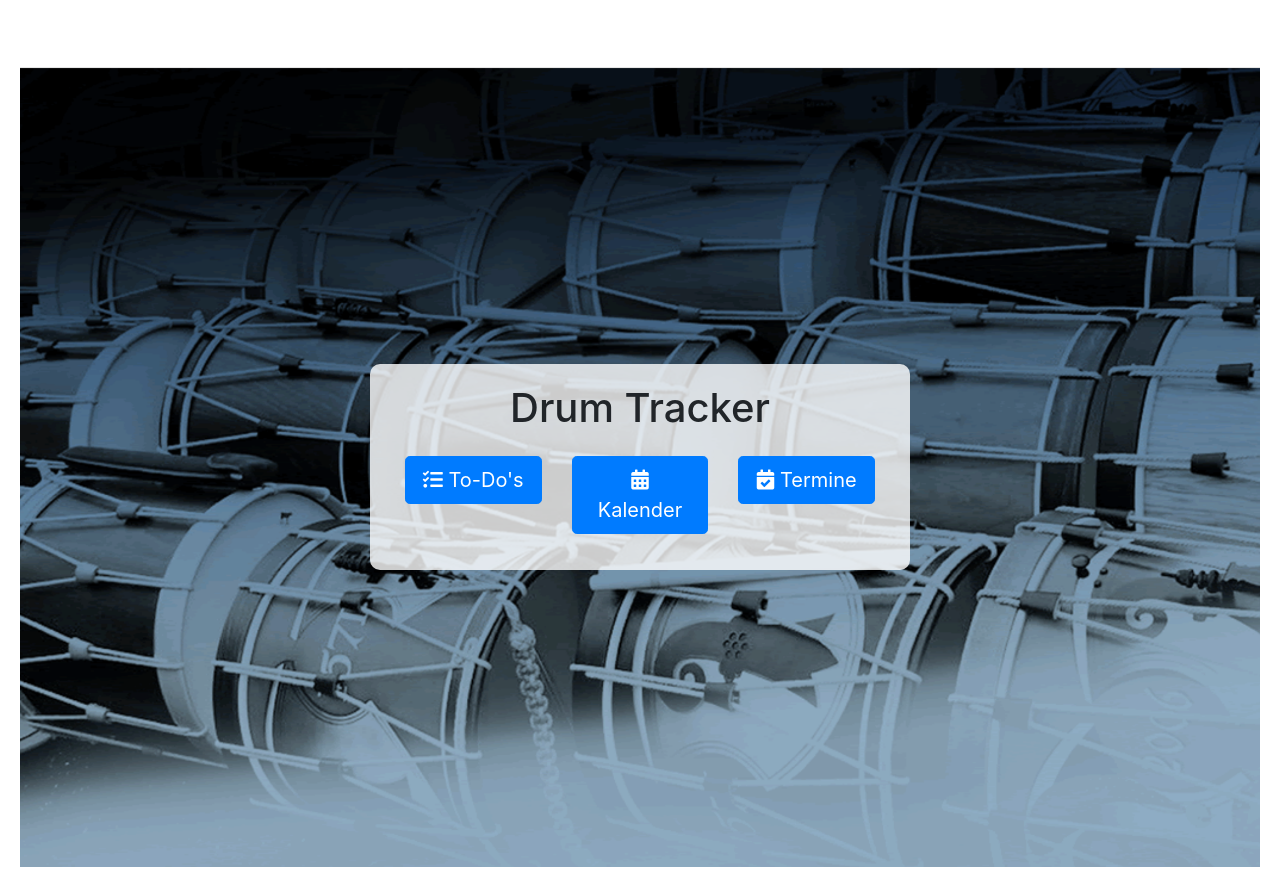
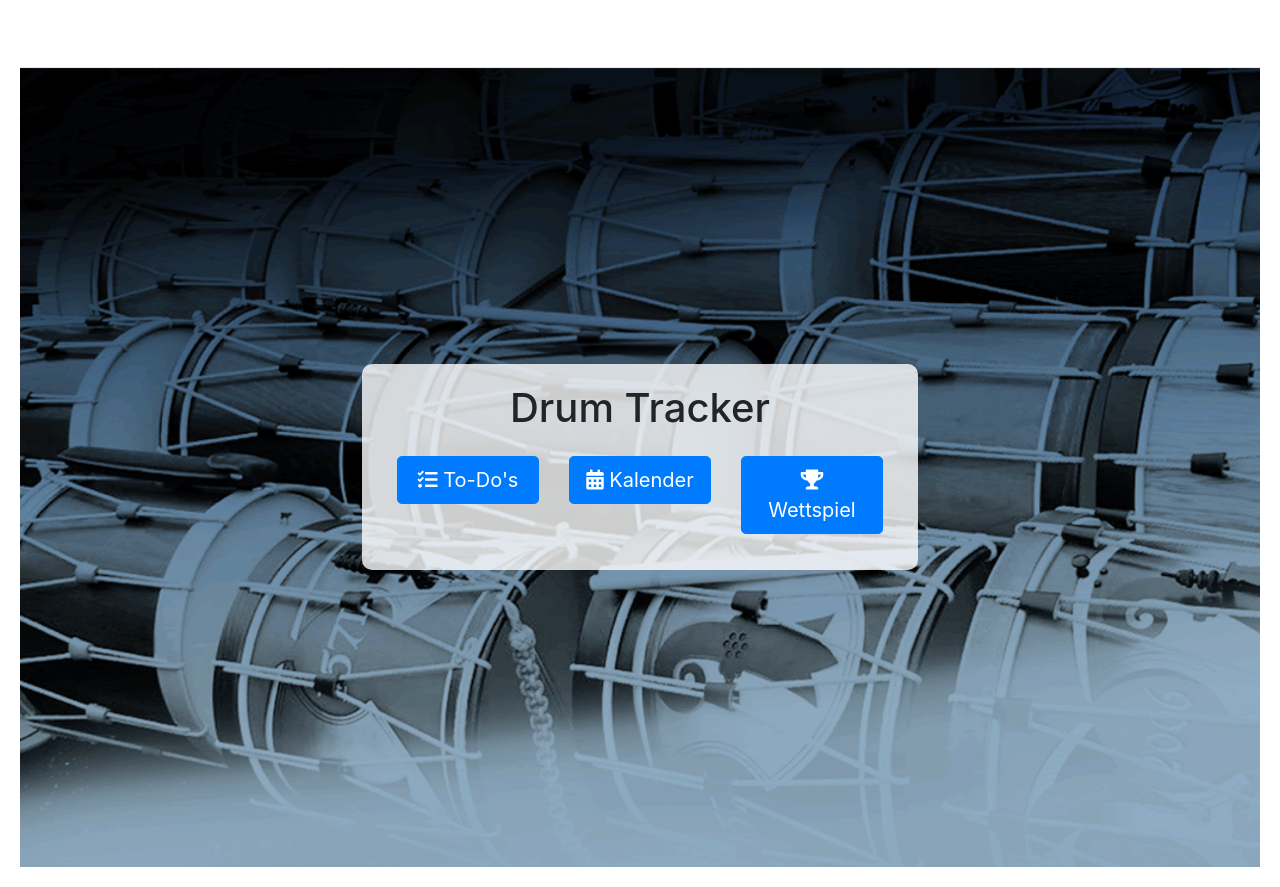
Before and after one commit to amigadi01/Project, a Flask app: page / in a window 1280 px wide. Shown: the part 57-944 px from the top of the page. Run offline with Flask 3, Linux system fonts and the light colour scheme; a user stored in the database is signed in; some libraries are stand-ins or nearby versions.

Commit message:
home.finito

```diff
--- a/website/templates/home.html
+++ b/website/templates/home.html
@@ -16,8 +16,8 @@
                 </a>
             </div>
             <div class="col-md-4 text-center mb-3">
-                <a href="{{ url_for('views.termine') }}" class="btn btn-primary btn-lg btn-block">
-                    <i class="fas fa-calendar-check"></i> Termine
+                <a href="{{ url_for('views.wettspiel') }}" class="btn btn-primary btn-lg btn-block">
+                    <i class="fas fa-trophy"></i> Wettspiel
                 </a>
             </div>
         </div>
```
